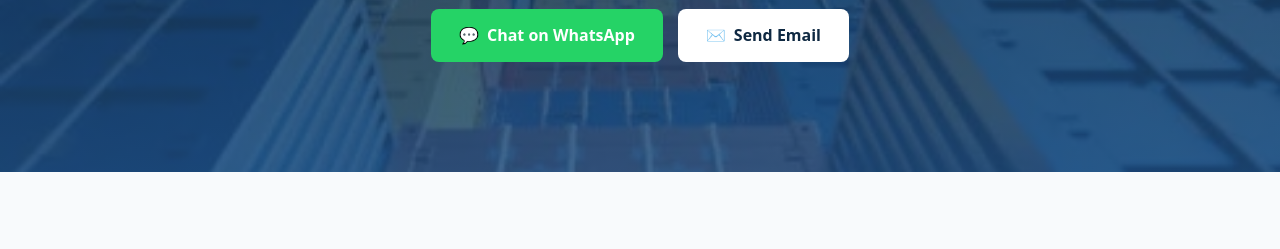
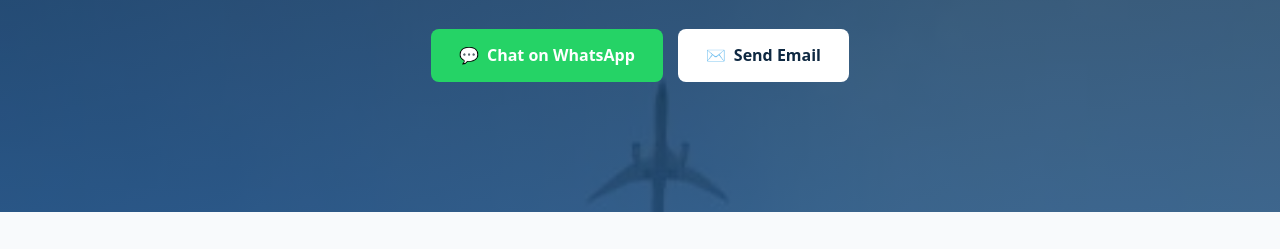
Before and after one commit to leb-tube/Nasser-Aldine, a plain HTML site: page index.html in a window 1280 px wide. Shown: the part 388-637 px from the top of the page. Drawn offline with Linux system fonts and the light colour scheme.

Commit message:
Update index.html

```diff
--- a/index.html
+++ b/index.html
@@ -90,10 +90,10 @@
             background: linear-gradient(rgba(15, 41, 66, 0.82), rgba(30, 75, 122, 0.85)),
                         url('https://raw.githubusercontent.com/leb-tube/Nasser-Aldine/refs/heads/main/wisw.jpg');
             background-size: cover;
-            background-position: center;
+            background-position: center top; /* يثبت الجزء العلوي من الصورة لتظهر السماء والطائرة */
             background-repeat: no-repeat;
             color: #ffffff;
-            padding: 110px 0;
+            padding: 130px 0; /* زيادة الارتفاع لإظهار مساحة أكبر من الصورة */
             text-align: center;
         }
 
```
